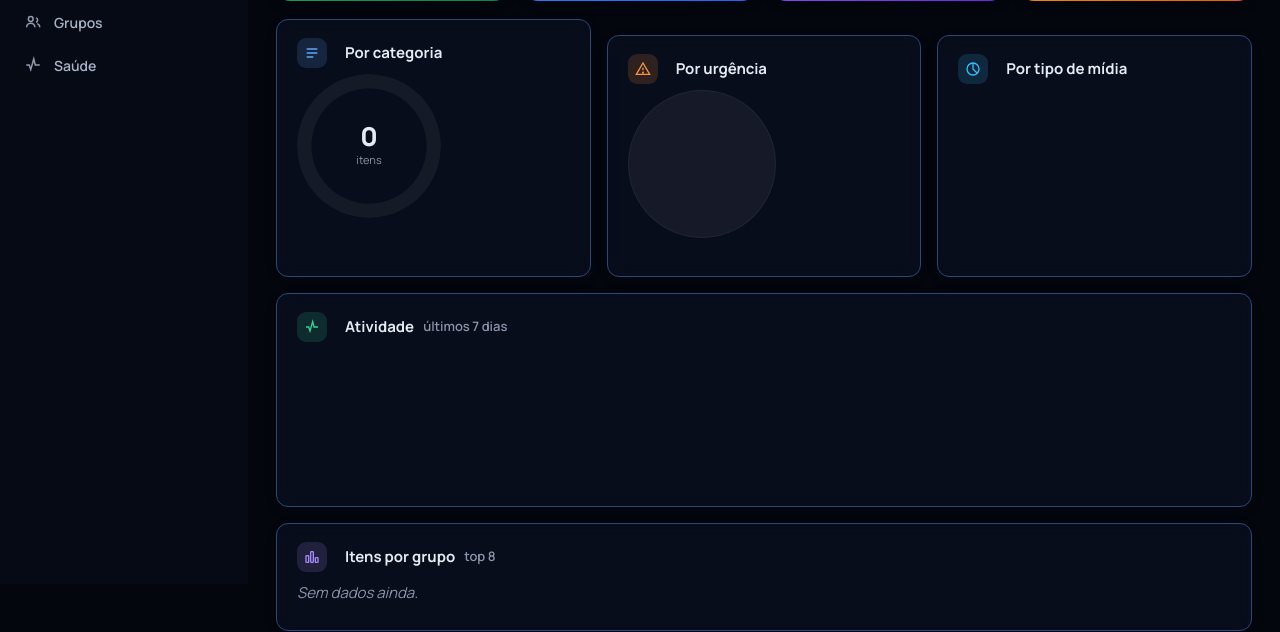
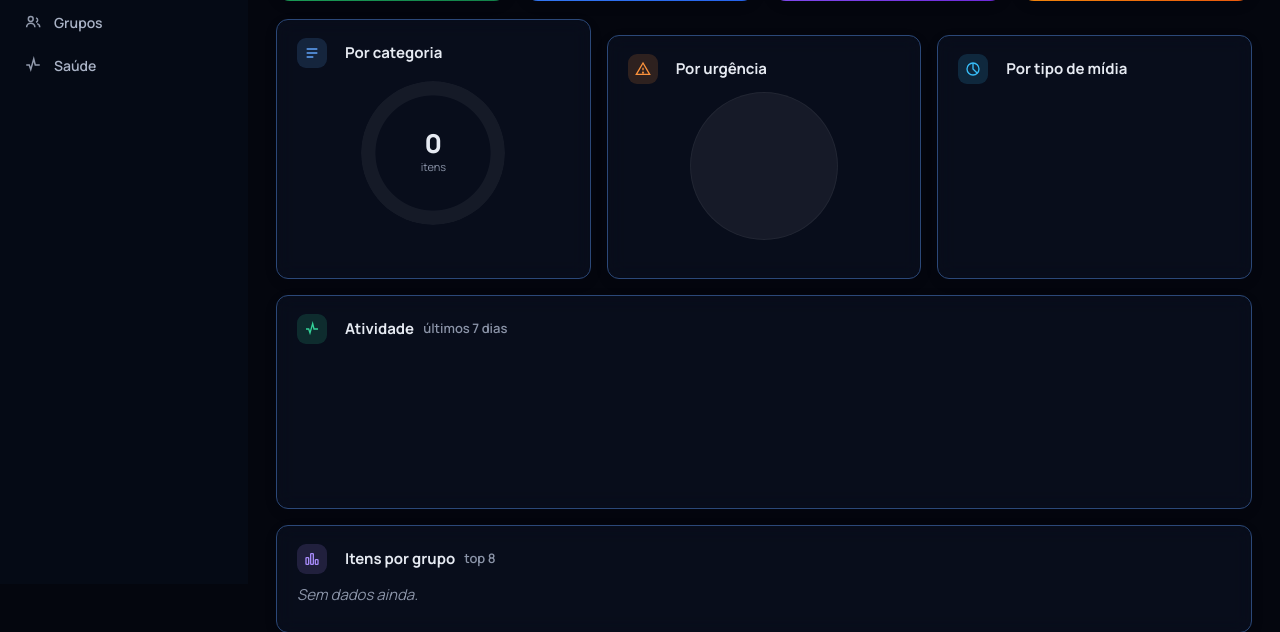
Before and after one commit to arch0615/Intelligent-Monitoring-System-for-Construction-Site-WhatsApp-Groups, a FastAPI app: template api/app/templates/dashboard.html in a window 1280 px wide. Shown: the part 216-848 px from the top of the page. Run offline with FastAPI, Linux system fonts and the light colour scheme; the template is opened without the code that fills it, so the values that code supplies are empty; a map, chart or similar area stays blank; parts of the project's set-up code (start-up, migrations or seed data) failed here and were passed over; some libraries are stand-ins or nearby versions.

Commit message:
ui(dashboard): as 3 cartas circulares com mesma altura (grid stretch + chart-flex centralizado)

```diff
--- a/api/app/templates/base.html
+++ b/api/app/templates/base.html
@@ -138,7 +138,9 @@
 
     /* dashboard: grade + barras */
     .grid2 { display: grid; grid-template-columns: 1fr 1fr; gap: 16px; }
-    .grid3 { display: grid; grid-template-columns: repeat(3, 1fr); gap: 16px; }
+    .grid3 { display: grid; grid-template-columns: repeat(3, 1fr); gap: 16px; align-items: stretch; }
+    .grid3 > .card { display: flex; flex-direction: column; }
+    .grid3 > .card .chart-flex { flex: 1; justify-content: center; }
     .bars { display: flex; flex-direction: column; gap: 11px; margin-top: 8px; }
     .bar-row { display: grid; grid-template-columns: 104px 1fr 38px; align-items: center; gap: 12px; font-size: 13.5px; }
     .bar-track { background: rgba(255,255,255,.07); border-radius: 6px; height: 9px; overflow: hidden; }
```
